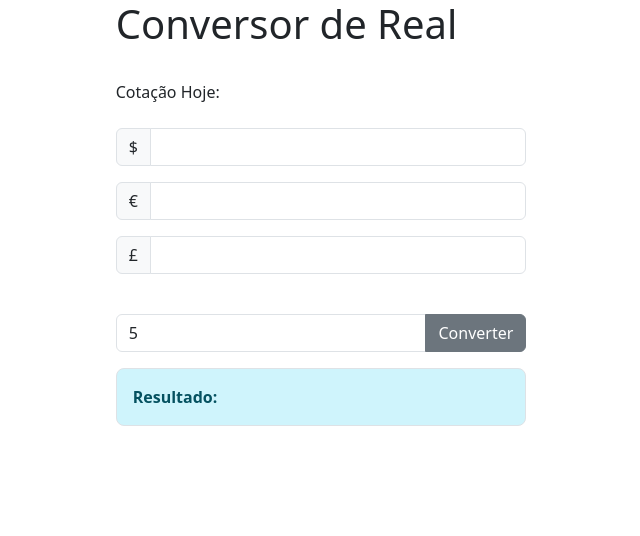
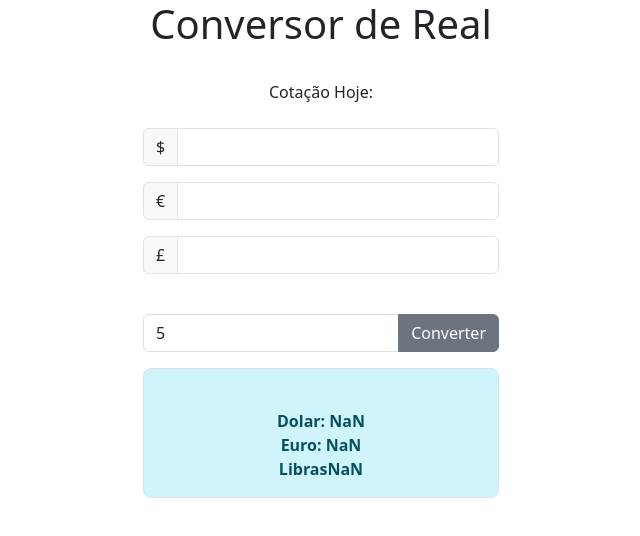
Before and after one commit to FelipeACamargo0907/Avaliacao_11_04_2023, a plain HTML site: page index.html in a window 1280 px wide. Both pictures are taken after typing "5" into the empty fields and a click on the button "Converter". Shown: the whole page, without its empty margins (319-959 px from the left). Drawn offline with nearby package versions, Linux system fonts and the light colour scheme.

Commit message:
Implementacao agora da funcao em JS para converter os valores

```diff
--- a/index.html
+++ b/index.html
@@ -12,7 +12,7 @@
 
 <body>
     <div class="container text-center">
-    </div>
+
         <div class="row justify-content-center">
             <div class="col-4">
 
@@ -44,18 +44,24 @@
 
                 <div id="divResult"
                     class="p-3 text-info-emphasis -emphasis bg-info-subtle border border-primary-emphasis-subtle rounded-3">
-                <b>Resultado:</b><br>
-                <span class="text-align" id="resultado"></span>
+                    <b class="text-align" id="resultado"></b>
+                </div>
             </div>
         </div>
     </div>
 
     <script>
         function Conversor() {
-            var dolar = document.getElementById("dolar");
-            var euro = document.getElementById("");
-            var libra = document.getElementById("");
+            var dolar = parseFloat(document.getElementById("dolar").value);
+            var euro = parseFloat(document.getElementById("euro").value);
+            var libra = parseFloat(document.getElementById("libras").value);
+            var real = parseFloat(document.getElementById("real").value);
 
+            var resultado = document.getElementById("resultado");
+
+            resultado.innerText = "\n" + "Dolar: " + (real / dolar).toFixed(4)
+                                + "\n" + "Euro: " + (real / euro).toFixed(4)
+                                + "\n" + "Libras" + (real / libra).toFixed(4);
         }
     </script>
 
```
Lines whose indentation alone changed are shown as unchanged.
